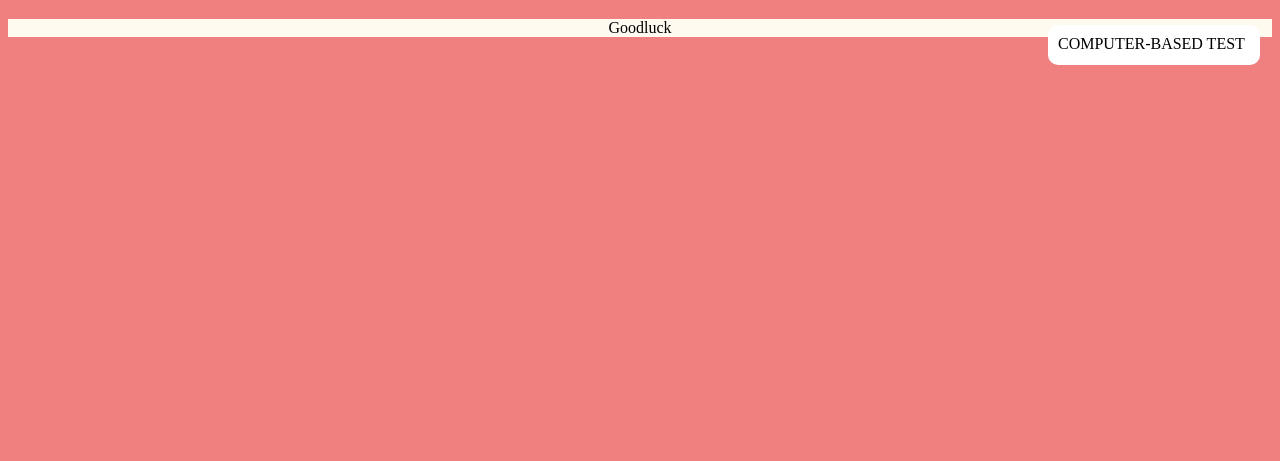
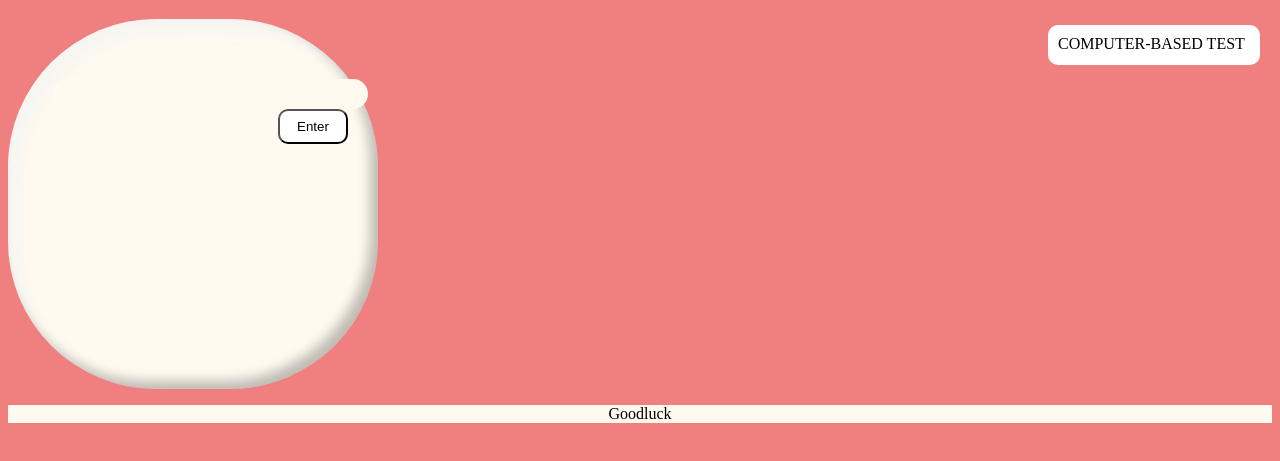
Before and after one commit to Coding-doves/computer-based-test, a plain HTML site: page index.html in a window 1280 px wide. Shown: the part 95-556 px from the top of the page. Drawn offline with Linux system fonts and the light colour scheme.

Commit message:
Update index.html

```diff
--- a/index.html
+++ b/index.html
@@ -18,6 +18,11 @@
 	<span>
 		COMPUTER-BASED TEST
 	</span>
+</div>
+<div class="login">
+	<section class="lg"><br>
+		<button id ="enter1">Enter</button>
+	</section>
 </div>
 
 <div class="s-q1">
```
